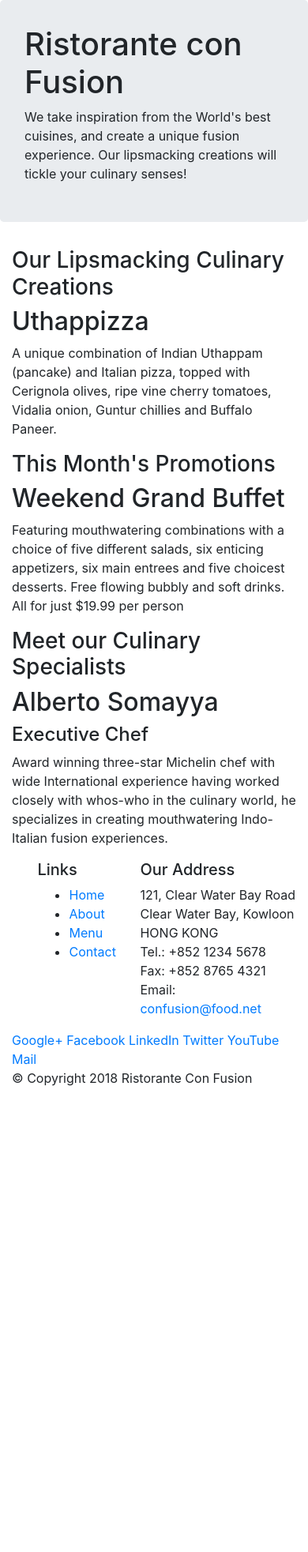
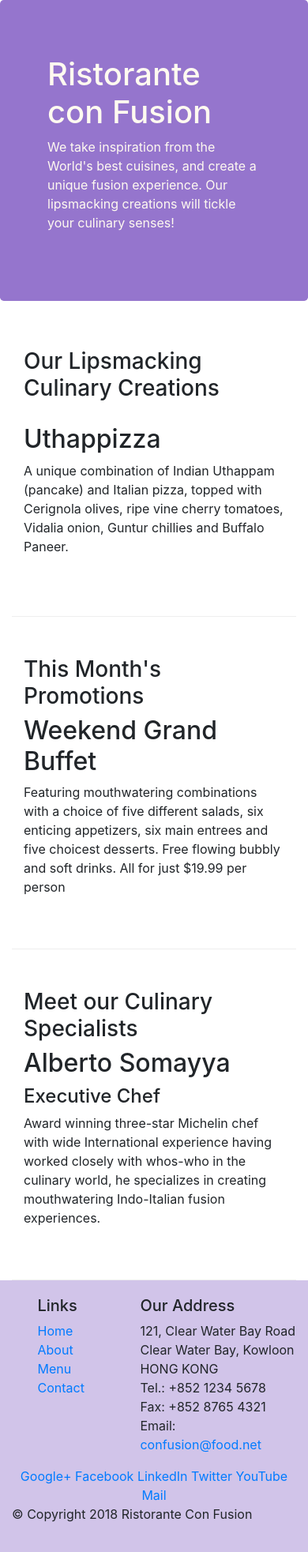
Before and after one commit to Drithyl/Bootstrap-confusion, a website: page index.html in a window 390 px wide. Shown: the whole page at 79% size. Before the commit the page ends 1393 px from the top, so only its background shows below. Drawn offline with nearby package versions, Linux system fonts and the light colour scheme.

Commit message:
Bootstrap Grid Part 2

```diff
--- /dev/null
+++ b/css/styles.css
@@ -0,0 +1,34 @@
+
+
+.row-header {
+  margin: 0px auto;
+  padding: 0px auto;
+}
+
+.row-content {
+  margin: 0px auto;
+  padding: 50px 0px 50px 0px;
+  border-bottom: 1px ridge;
+  min-height: 400px;
+}
+
+.footer {
+  background-color: #D1C4E9;
+  margin: 0px auto;
+  padding: 20px 0px 20px 0px;
+}
+
+/* Edit the already custom Bootstrap class jumbotron to fit our needs */
+.jumbotron {
+  padding: 70px 30px 70px 30px;
+  margin: 0px auto;
+  background: #9575CD;
+  /* text color */
+  color: floralwhite;
+}
+
+.address {
+  font-size: 80%;
+  margin: 0px;
+  color: #0f0f0f;
+}
--- a/index.html
+++ b/index.html
@@ -12,6 +12,7 @@
 
   <!-- Bootstrap CSS -->
   <link rel="stylesheet" href="node_modules/bootstrap/dist/css/bootstrap.min.css">
+  <link rel="stylesheet" href="css/styles.css">
   <title>Ristorante Con Fusion</title>
 </head>
 
@@ -21,8 +22,9 @@
   <header class="jumbotron">
       <!-- container class creates a 12-column container -->
       <div class="container">
-          <!-- row class marks this div as a full row within the 12-column container specified above -->
-          <div class="row">
+          <!-- row class marks this div as a full row within the 12-column container specified above
+              row-header is one of our custom css classes defined in the styles.css file -->
+          <div class="row row-header">
               <!-- col-12 will make this occupy the 12 columns within the row for extra small screens,
                   whereas col-sm-6 specifies that for small screens and above it will occupy only 6 -->
               <div class="col-12 col-sm-6">
@@ -39,7 +41,11 @@
   </header>
 
   <div class="container">
-      <div class="row">
+      <!-- row-content is one of our custom css classes defined in the styles.css file
+          align-items-center is a Bootstrap class that leverages CSS Flexbox to vertically
+          align items to the center (or horizontally, if the content direction is top to down
+          instead of the row's left to right)-->
+      <div class="row row-content align-items-center">
           <!-- extra small screens will take up 12 columns, small ones will take up 4 and the rest from
               medium and above will occupy 3 columns. order-sm-last will put this element last on the row
               (to the right) -->
@@ -56,8 +62,8 @@
           </div>
       </div>
 
-
-      <div class="row">
+      <!-- row-content is one of our custom css classes defined in the styles.css file -->
+      <div class="row row-content align-items-center">
           <div class="col-12 col-sm-4 col-md-3">
               <h3>This Month's Promotions</h3>
           </div>
@@ -67,7 +73,8 @@
           </div>
       </div>
 
-      <div class="row">
+      <!-- row-content is one of our custom css classes defined in the styles.css file -->
+      <div class="row row-content align-items-center">
           <div class="col-12 col-sm-4 order-sm-last col-md-3">
               <h3>Meet our Culinary Specialists</h3>
           </div>
@@ -79,14 +86,16 @@
       </div>
   </div>
 
-  <footer>
+  <!-- footer is one of our custom css classes defined in the styles.css file -->
+  <footer class="footer">
       <div class="container">
           <div class="row">
               <!-- extra small screens will occupy 4 columns whereas bigger ones will take 2
                   offset-1 will offset the elements by one column to the right on all screens -->
               <div class="col-4 offset-1 col-sm-2">
                   <h5>Links</h5>
-                  <ul>
+                  <!-- list-unstyled removes bullet points from a list -->
+                  <ul class="list-unstyled">
                       <li><a href="#">Home</a></li>
                       <li><a href="#">About</a></li>
                       <li><a href="#">Menu</a></li>
@@ -107,9 +116,11 @@
               </div>
               <!-- will be stacked below the two above elements for extra small sizes, and side by side
                   with them for the other screen sizes (2 + 5 + 4 = 11 columns). In both cases the row
-                  ends up occupying 11 columns and will have the 1st column offset -->
-              <div class="col-12 col-sm-4">
-                  <div>
+                  ends up occupying 11 columns and will have the 1st column offset. align-self-center
+                  causes this content to align itself to the center of the content direction (so vertically
+                  in this case, as it's a column) -->
+              <div class="col-12 col-sm-4 align-self-center">
+                  <div class="text-center">
                         <a href="http://google.com/+">Google+</a>
                         <a href="http://www.facebook.com/profile.php?id=">Facebook</a>
                         <a href="http://www.linkedin.com/in/">LinkedIn</a>
@@ -120,8 +131,10 @@
               </div>
           </div>
           <div class="row">
-              <!-- will occupy enough columns as required by the content itself-->
-              <div class="col-auto">
+              <!-- will occupy enough columns as required by the content itself justify-content-center
+              is a Bootstrap class that leverages CSS Flexbox to horizontally align items to the center
+              (or vertically, if the content direction is top to down instead of the row's left to right)-->
+              <div class="col-auto justify-content-center">
                   <p>© Copyright 2018 Ristorante Con Fusion</p>
               </div>
           </div>
```
